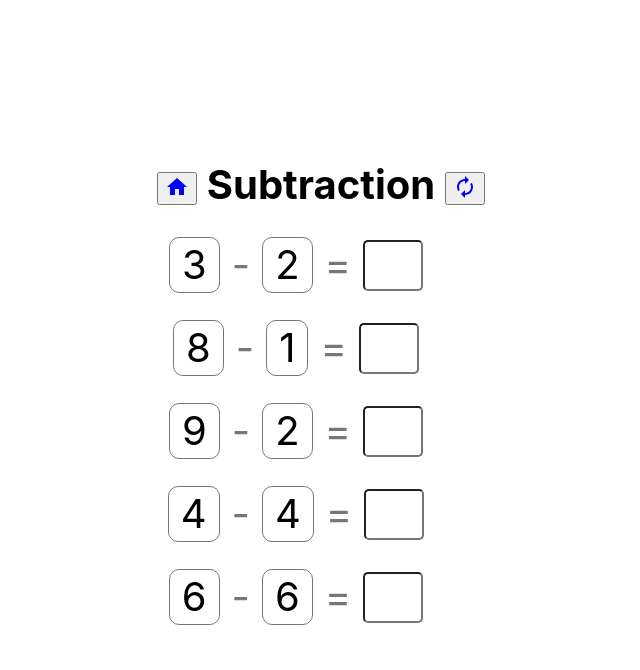
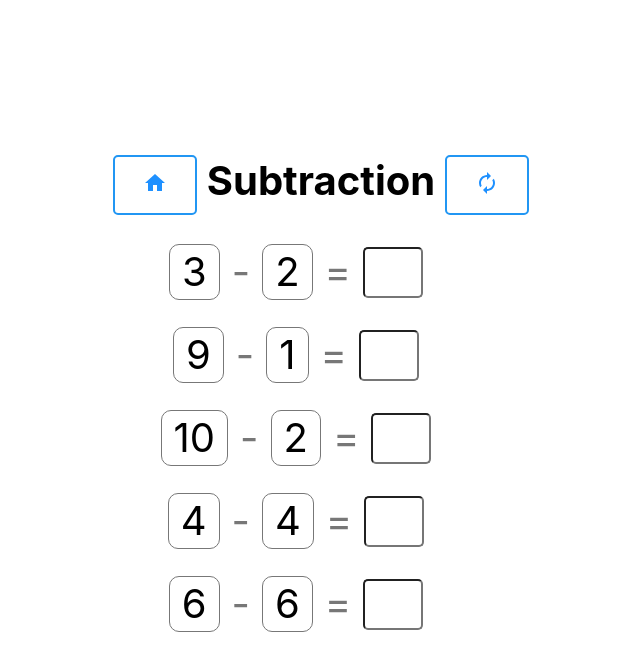
Before and after one commit to mbdaryanto/math-tutor, a Next.js app: page /subtraction in a window 1280 px wide. Shown: the top 670 px of the page, without its empty margins (319-959 px from the left). Built offline with nearby package versions, Linux system fonts and the light colour scheme.

Commit message:
adding button

```diff
--- a/package.json
+++ b/package.json
@@ -10,6 +10,7 @@
   "dependencies": {
     "@material-ui/core": "^4.11.0",
     "@material-ui/icons": "^4.9.1",
+    "classnames": "^2.2.6",
     "next": "9.5.2",
     "react": "16.13.1",
     "react-dom": "16.13.1"
--- a/pages/subtraction.tsx
+++ b/pages/subtraction.tsx
@@ -5,18 +5,14 @@ import CheckIcon from '@material-ui/icons/Check'
 import HomeIcon from '@material-ui/icons/Home'
 import AutorenewIcon from '@material-ui/icons/Autorenew'
 import styles from '../styles/Home.module.css'
-// import { GetStaticProps } from 'next'
 import { useRouter } from 'next/router'
+import classNames from 'classnames'
 
-// export const getStaticProps: GetStaticProps = async (context) => {
-//   return {
-//     props: {
-//       min: 0,
-//       max: 10,
-//       count: 5,
-//     },
-//   }
-// }
+interface QueryString {
+  min?: string
+  max?: string
+  count?: string
+}
 
 const Subtraction = () => {
   const router = useRouter();
@@ -25,9 +21,11 @@ const Subtraction = () => {
   const [questions, setQuestions] = useState<Question[]>([]);
   const [results, setResults] = useState<string[]>([]);
 
-  const min = parseInt(router.query.min || '1')
-  const max = parseInt(router.query.max || '9')
-  const count = parseInt(router.query.count || '5')
+  const query: QueryString = router.query as QueryString;
+
+  const min = parseInt(query.min ?? '1')
+  const max = parseInt(query.max ?? '10')
+  const count = parseInt(query.count ?? '5')
 
   const reset = () => {
     setLoading(true)
@@ -59,15 +57,15 @@ const Subtraction = () => {
       <main className={styles.main}>
         <h4 className={styles.title}>
           <Link href="/">
-            <button className={styles.link}>
-              <HomeIcon className={styles.linkicon}/>
+            <button className={classNames(styles.btn, styles.info)}>
+              <HomeIcon/>
             </button>
           </Link>
           {' '}
           Subtraction
           {' '}
-          <button className={styles.link}>
-            <AutorenewIcon className={styles.linkicon} onClick={() => reset()}/>
+          <button className={classNames(styles.btn, styles.info)} onClick={() => reset()}>
+            <AutorenewIcon/>
           </button>
         </h4>
         <div className={styles.grid}>
--- a/styles/Home.module.css
+++ b/styles/Home.module.css
@@ -170,3 +170,35 @@
 .linkicon {
   font-size: 1.5rem;
 }
+
+.btn {
+  border: 2px solid black;
+  border-radius: 5px;
+  background-color: white;
+  color: black;
+  padding: 14px 28px;
+  font-size: 16px;
+  cursor: pointer;
+}
+
+/* Green */
+.success {
+  border-color: #4CAF50;
+  color: green;
+}
+
+.success:hover {
+  background-color: #4CAF50;
+  color: white;
+}
+
+/* Blue */
+.info {
+  border-color: #2196F3;
+  color: dodgerblue
+}
+
+.info:hover {
+  background: #2196F3;
+  color: white;
+}
--- a/styles/globals.css
+++ b/styles/globals.css
@@ -14,3 +14,13 @@ a {
 * {
   box-sizing: border-box;
 }
+
+input::-webkit-outer-spin-button,
+input::-webkit-inner-spin-button {
+  -webkit-appearance: none;
+  margin: 0;
+}
+
+input[type=number] {
+  -moz-appearance: textfield;
+}
```
Also changed, not shown: pages/addition.tsx (+15 -23 lines), pages/multiplication.tsx (+15 -18 lines), 1 other file (tests, documents, lock files or other folders).
